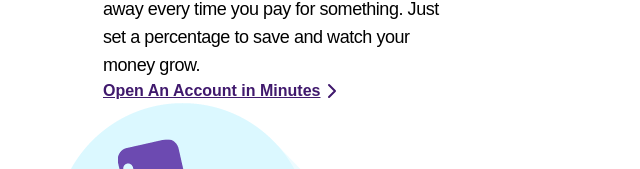
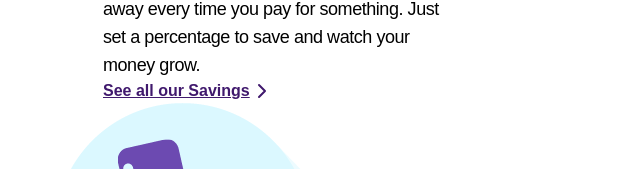
Before and after one commit to EmmanuelNdu/Bank-Kuda, a React (Vite) app: page / in a window 1280 px wide. Shown: the part 3235-3404 px from the top of the page, without its empty margins (153-793 px from the left). Built offline with nearby package versions, Linux system fonts and the light colour scheme; a web font is replaced by a local one.

Commit message:
almost last

```diff
--- a/src/components/Fifth.jsx
+++ b/src/components/Fifth.jsx
@@ -17,7 +17,7 @@ const Fifth = () => {
          set a percentage to save and watch your <br />
          money grow.
         </p>
-        <a className='underline inline-flex text-[#40196d] font-semibold' href='https://account.com'>Open An Account in Minutes<ChevronRight/></a>
+        <a className='underline inline-flex text-[#40196d] font-semibold' href='https://account.com'>See all our Savings<ChevronRight/></a>
         </div>
         <img  className='ml-48' src={lady} />
     </div>
```
